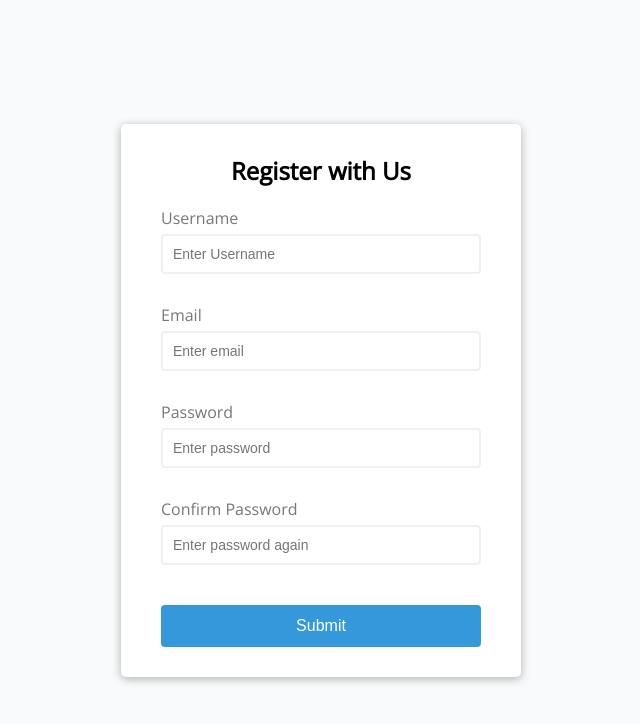
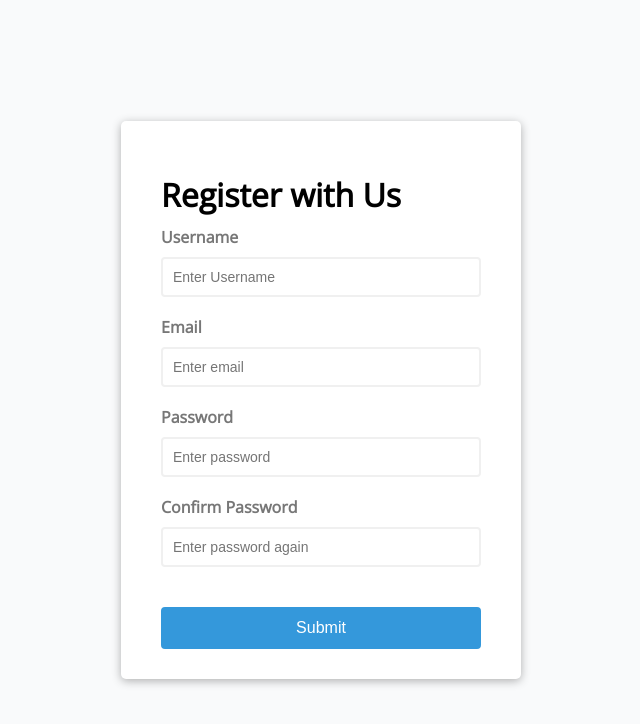
Before and after one commit to Behnazz/Form-Validator, a plain HTML site: page index.html in a window 1280 px wide. Shown: the whole page, without its empty margins (319-959 px from the left). Drawn offline with nearby package versions, Linux system fonts and the light colour scheme.

Commit message:
changes based on CR to add accessability

```diff
--- a/index.html
+++ b/index.html
@@ -3,38 +3,46 @@
   <head>
     <meta charset="UTF-8" />
     <meta name="viewport" content="width=device-width, initial-scale=1.0" />
-    <link rel="styleSheet" href="style.css" />
+    <link rel="stylesheet" href="style.css" />
     <title>Form Validator</title>
   </head>
   <body>
     <div class="container">
       <!-- id for js and class for css -->
       <form id="form" class="form">
-        <h2>Register with Us</h2>
-        <div class="form-control">
-          <label for="username">Username</label>
+        <h1>Register with Us</h1>
+        <section class="form-control">
+          <h2 class="section-title">
+            <label for="username">Username</label>
+          </h2>
           <input type="text" id="username" placeholder="Enter Username" />
           <small>Error Message</small>
-        </div>
-        <div class="form-control">
-          <label for="email">Email</label>
+        </section>
+        <section class="form-control">
+          <h2 class="section-title">
+            <label for="email">Email</label>
+          </h2>
           <input type="text" id="email" placeholder="Enter email" />
           <small>Error Message</small>
-        </div>
-        <div class="form-control">
-          <label for="password">Password</label>
+        </section>
+        <section class="form-control">
+          <h2 class="section-title">
+            <label for="password">Password</label>
+          </h2>
           <input type="password" id="password" placeholder="Enter password" />
           <small>Error Message</small>
-        </div>
-        <div class="form-control">
-          <label for="password2">Confirm Password</label>
+        </section>
+        <section class="form-control">
+          <h2 class="section-title">
+            <label for="password2">Confirm Password</label>
+          </h2>
           <input
             type="password"
             id="password2"
             placeholder="Enter password again"
           />
           <small>Error Message</small>
-        </div>
+        </section>
         <button>Submit</button>
       </form>
     </div>
--- a/style.css
+++ b/style.css
@@ -93,3 +93,9 @@ h2 {
   margin-top: 20px;
   width: 100%;
 }
+
+.section-title {
+  font-size: 16px;
+  text-align: left;
+  line-height: 0em;
+}
```
